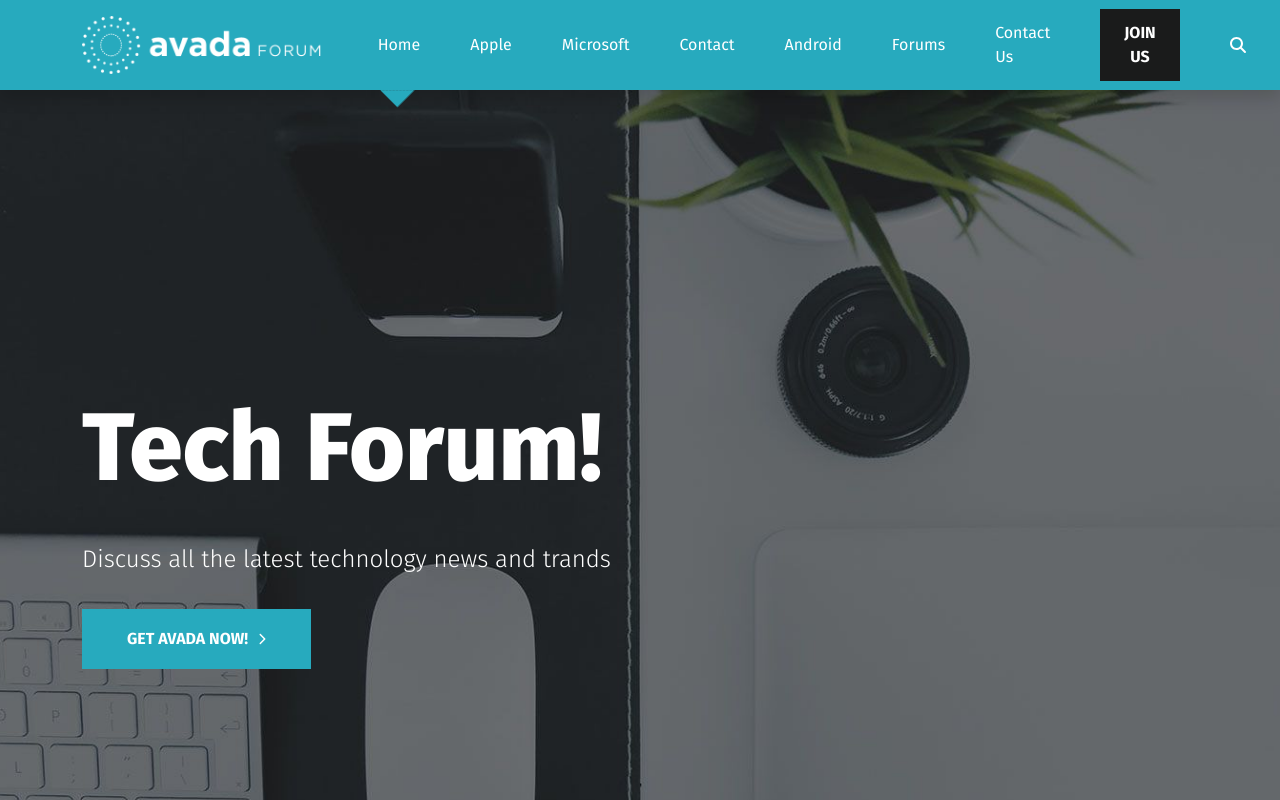
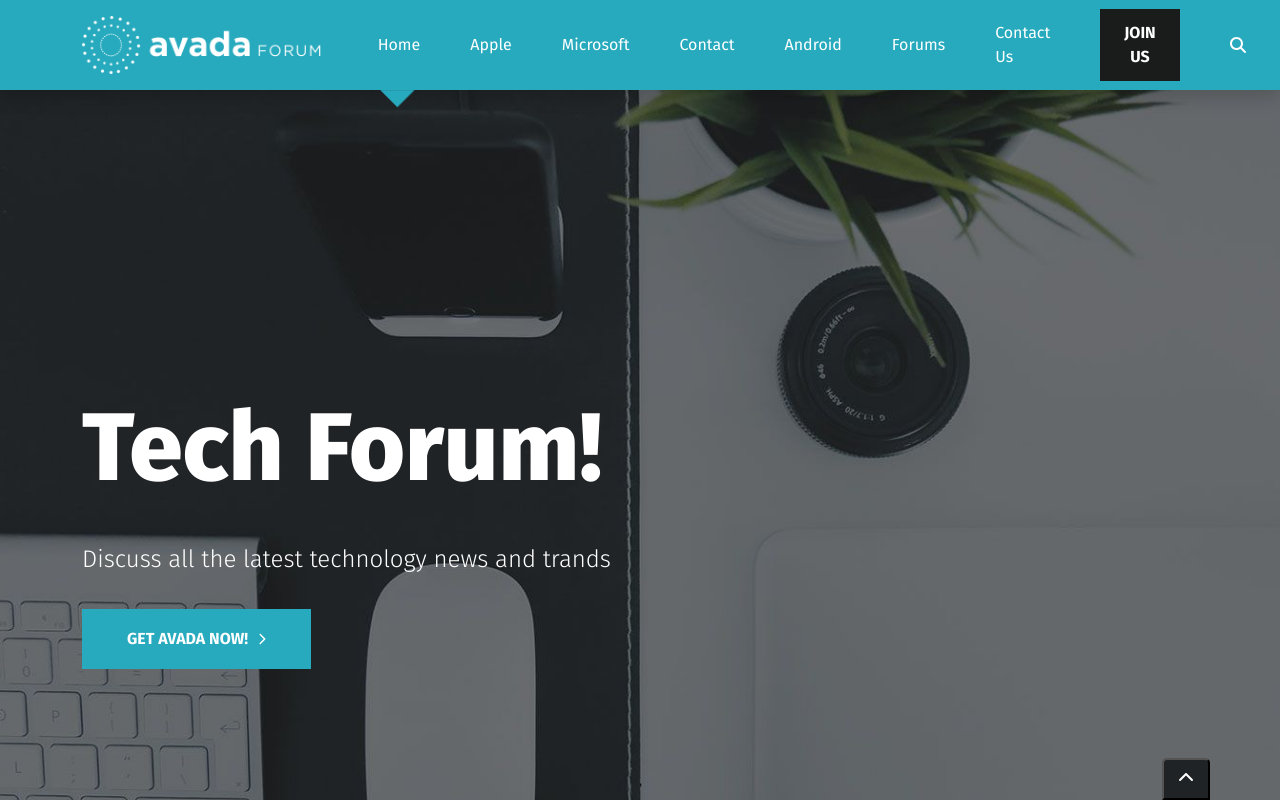
Before and after one commit to MassimoPeruga/proj-html-vuejs, a Vue app: page / in a window 1280 px wide. Shown: the top 800 px of the page. Built offline with nearby package versions, Linux system fonts and the light colour scheme.

Commit message:
feat: button footer

```diff
--- a/src/components/Footer/FooterLinks.vue
+++ b/src/components/Footer/FooterLinks.vue
@@ -1,6 +1,14 @@
 <script>
 export default {
     name: 'Links Section',
+    methods: {
+        scrollToTop() {
+            window.scrollTo({
+                top: 0,
+                behavior: 'smooth',
+            });
+        },
+    },
 };
 </script>
 
@@ -24,6 +32,7 @@ export default {
                 </li>
             </ul>
         </div>
+        <button @click="scrollToTop"><font-awesome-icon icon="fa-solid fa-chevron-up" /></button>
     </section>
 </template>
 
@@ -93,5 +102,15 @@ section {
             }
         }
     }
+
+    button {
+        position: fixed;
+        right: 70px;
+        bottom: 0;
+        padding: 7px 14px;
+        background-color: $shark-darkmuted-color;
+        color: $white-color;
+        border-radius: 5px 5px 0 0;
+    }
 }
 </style>
```
